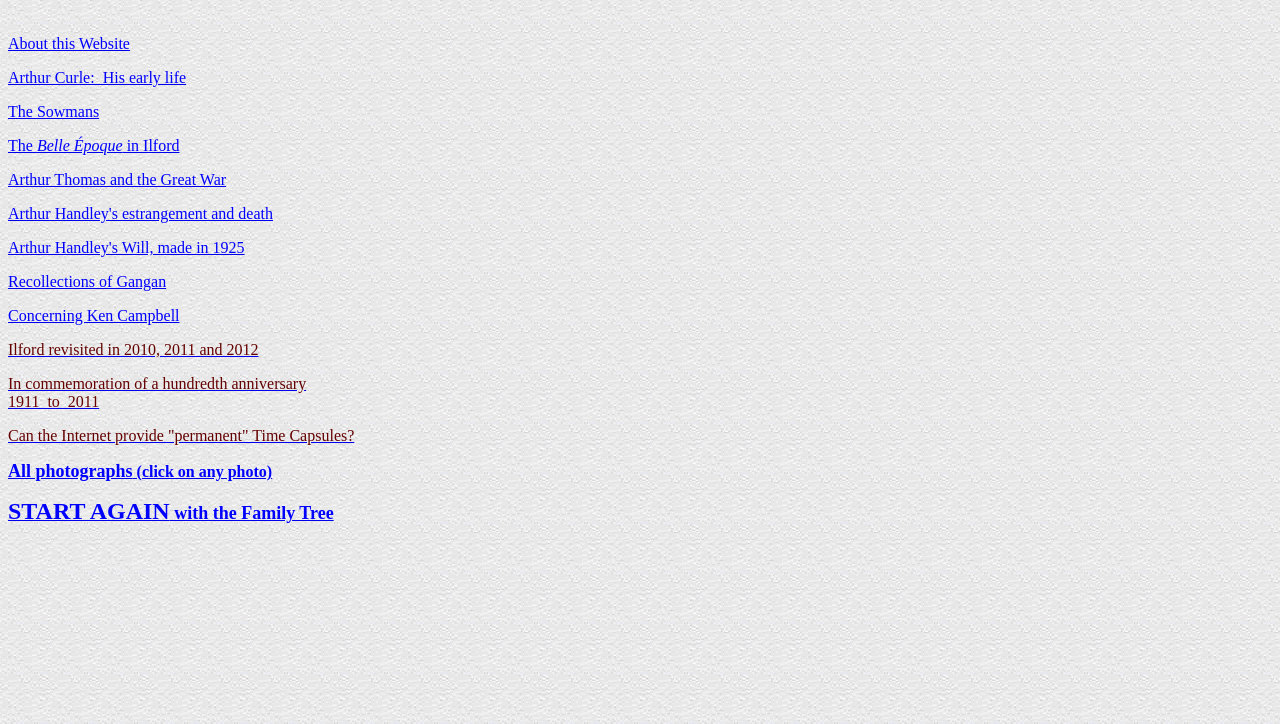
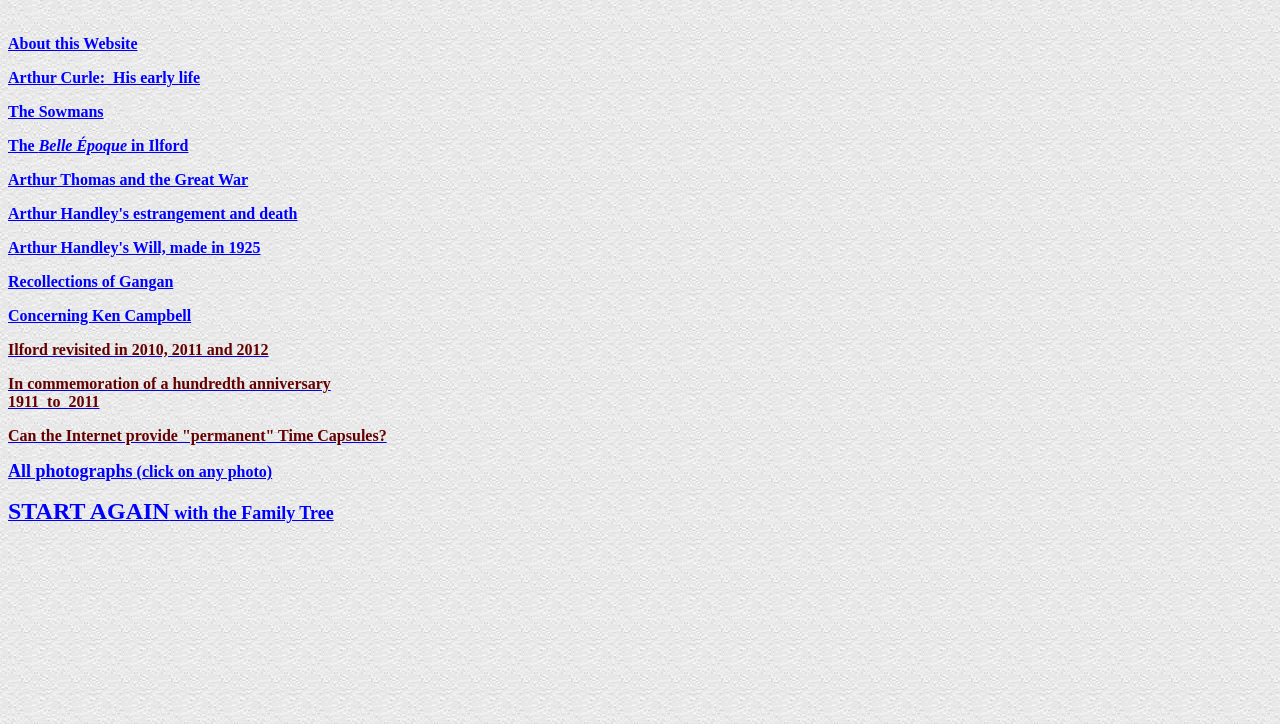
Before and after one commit to John-Winsor/handley-ancestry, a plain HTML site: page menu1.html in a window 1280 px wide. Shown: the part 76-800 px from the top of the page. Drawn offline with Linux system fonts and the light colour scheme.

Commit message:
Add files via upload

```diff
--- a/menu1.html
+++ b/menu1.html
@@ -20,45 +20,45 @@
 
       <td>
       <p align="left"><font size="6" color="#640000" face="Edwardian Script ITC">
-<u><b>The Handley Family</b></u></font></p>
+<b><u>Handley Ancestry</u></b></font></p>
 
       <br>
 
       <p align="left"><a href="About_this_Website/About_this_Website.html" target="_parent"><font size="3" color="#0000ff">
-About this Website</font></a></p>
+<b>About this Website</v></font></a></p>
 
       <p align="left"><a href="Arthur_Curle_His_early_life/Arthur_Curle_1.html" target="_parent"><font size="3" color="#0000ff">
-Arthur Curle:&nbsp; His early life</font></a></p>
+<b>Arthur Curle:&nbsp; His early life</b></font></a></p>
 
       <p align="left"><a href="The_Sowmans/The_Sowmans.html" target="_parent"><font size="3" color="#0000ff">
-The Sowmans</font></a></p>
+<b>The Sowmans</b></font></a></p>
 
       <p align="left"><a href="The_Belle_Epoque_in_Ilford/Belle_Epoque.html" target="_parent"><font size="3" color="#0000ff">
-The <i>Belle &Eacute;poque</i> in Ilford</font></a></p>
+<b>The <i>Belle &Eacute;poque</i> in Ilford</b></font></a></p>
 
       <p align="left"><a href="Arthur_Thomas_and_the_Great_War/Arthur_Thomas_0.html" target="_top"><font size="3" color="#0000ff">
-Arthur Thomas and the Great War</font></a></p>
+<b>Arthur Thomas and the Great War</b></font></a></p>
 
       <p align="left"><a href="Arthurs_estrangement/Arthurs_estrangement.html" target="_parent"><font size="3" color="#0000ff">
-Arthur Handley's estrangement and death</font></a></p>
+<b>Arthur Handley's estrangement and death</b></font></a></p>
 
       <p align="left"><a href="Arthurs_Will/Arthurs_Will.html" target="_parent"><font size="3" color="#0000ff">
-Arthur Handley's Will, made in 1925</font></a></p>
+<b>Arthur Handley's Will, made in 1925</b></font></a></p>
 
       <p align="left"><a href="Recollections_of_Gangan/Recollections_of_Gangan.html" target="_parent"><font size="3" color="#0000ff">
-Recollections of Gangan</font></a></p>
+<b>Recollections of Gangan</b></font></a></p>
 
       <p align="left"><a href="Concerning_Ken_Campbell/Concerning_Ken_Campbell.html" target="_parent"><font size="3" color="#0000ff">
-Concerning Ken Campbell</font></a></p>
+<b>Concerning Ken Campbell</b></font></a></p>
 
       <p align="left"><a href="Ilford_revisited_in_2010/Ilford_revisited_in_2010.html" target="_parent"><font size="3" color="#640000">
-Ilford revisited in 2010, 2011 and 2012</font></a></p>
+<b>Ilford revisited in 2010, 2011 and 2012</b></font></a></p>
 
       <p align="left"><a href="Chums_hundredth_anniversary/Hundredth_anniversary.html" target="_parent"><font size="3" color="#640000">
-<nobr>In commemoration of a hundredth anniversary</nobr><br> 1911&nbsp; to&nbsp; 2011</font></a></p>
+<b><nobr>In commemoration of a hundredth anniversary</nobr><br> 1911&nbsp; to&nbsp; 2011</b></font></a></p>
 
       <p align="left"><a href="Permanent_Time_Capsules/Permanent_Time_Capsules.html" target="_parent"><font size="3" color="#640000">
-<nobr>Can the Internet provide "permanent" Time Capsules?</nobr></font></a></p>
+<b><nobr>Can the Internet provide "permanent" Time Capsules?</nobr></b></font></a></p>
 
       <p align="left"><a href="index1xa.html" target="_parent"><font size="4" color="#0000ff"><b>All photographs</font><font size="3" color="#0000ff">
 (click on any photo)</b></font></a></p>
```
Also changed, not shown: menu1a.html (+13 -13 lines).
